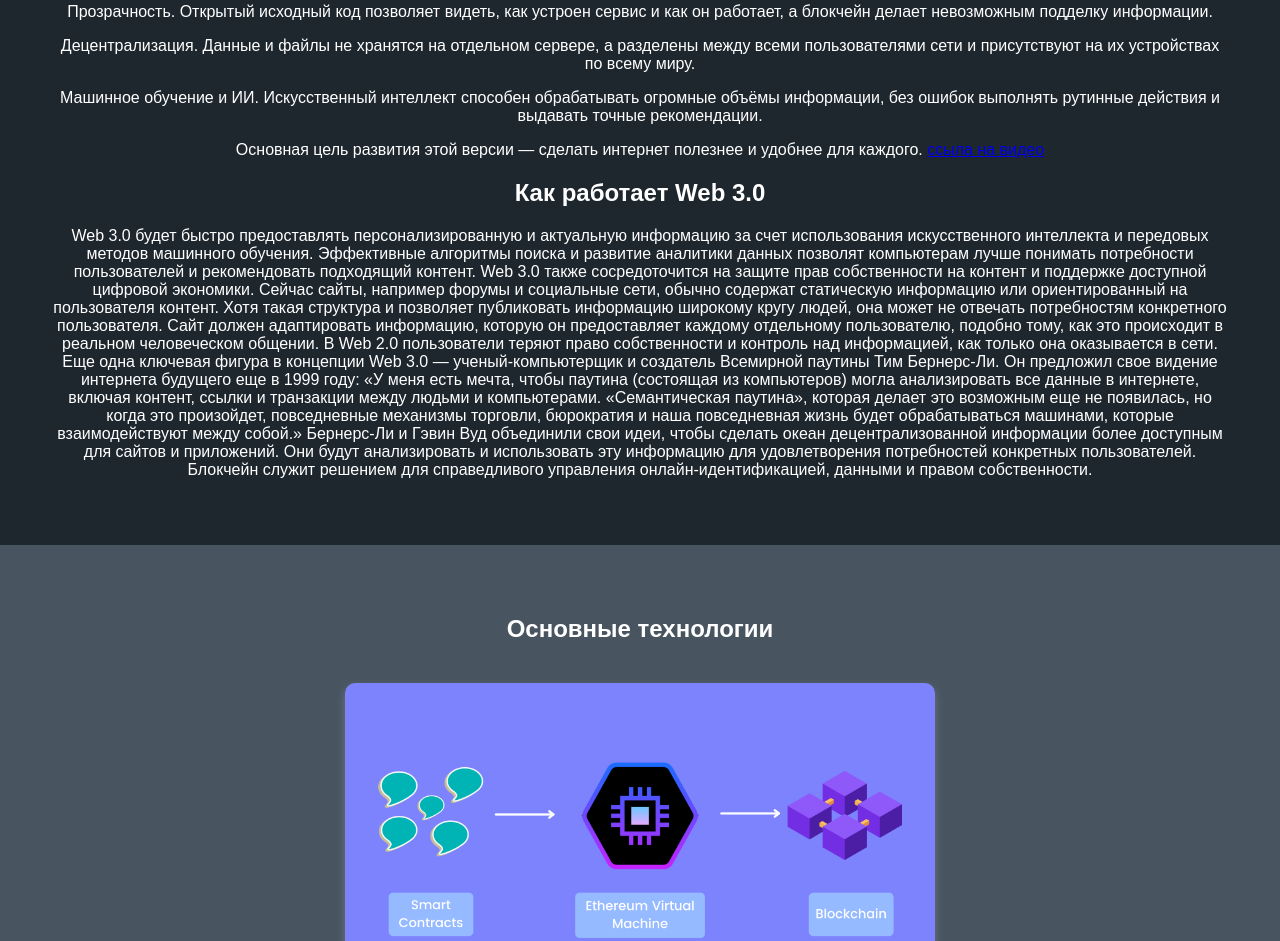
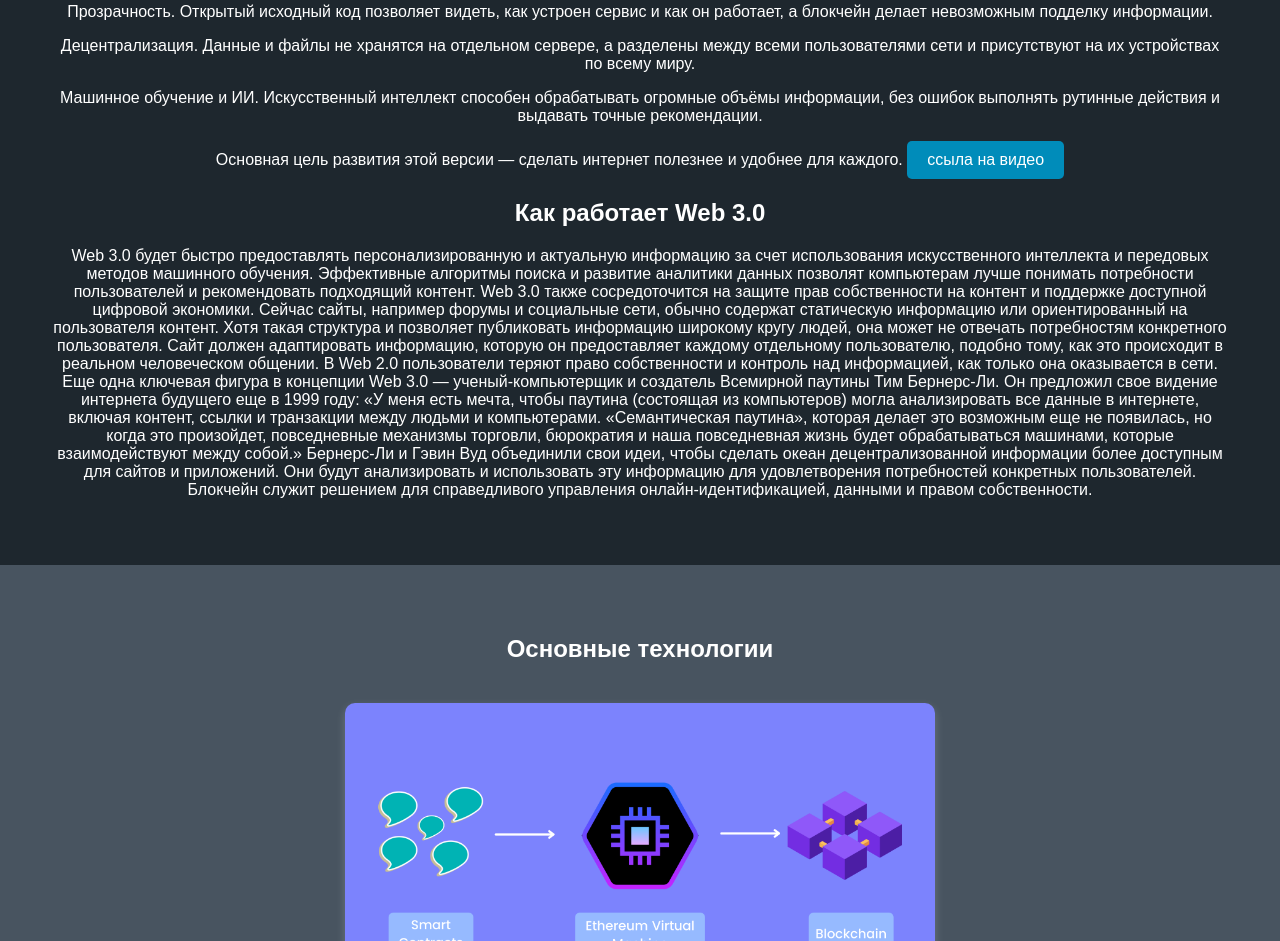
Before and after one commit to brenn21/web_3_0, a plain HTML site: page index.html in a window 1280 px wide. Shown: the part 1294-2235 px from the top of the page. Drawn offline with Linux system fonts and the light colour scheme.

Commit message:
Update style.css

```diff
--- a/style.css
+++ b/style.css
@@ -65,20 +65,20 @@ section {
     background: #808e9b;
 }
 
-/* Styliser la vidéo */
-video {
-  max-width: 100%;  /* La vidéo prendra toute la largeur disponible */
-  height: auto;  /* Laisser la hauteur s'adapter proportionnellement à la largeur */
-  border: 2px solid #333;  /* Ajouter une bordure autour de la vidéo */
-  border-radius: 10px;  /* Arrondir les coins de la vidéo */
-  box-shadow: 0 4px 10px rgba(0, 0, 0, 0.3);  /* Ajouter une ombre portée */
-  background-color: #000;  /* Fond noir si la vidéo n'est pas encore chargée */
+/* Styliser le lien pour qu'il ressemble à un bouton */
+.video-link {
+  display: inline-block;
+  padding: 10px 20px;
+  background-color: #008CBA;
+  color: white;
+  text-decoration: none;
+  font-size: 16px;
+  border-radius: 5px;
+  transition: background-color 0.3s ease;
 }
 
-/* Pour la vidéo au survol (hover) */
-video:hover {
-  transform: scale(1.05);  /* Agrandir légèrement la vidéo au survol */
-  transition: transform 0.3s ease;  /* Animation fluide */
+.video-link:hover {
+  background-color: #005f73;
 }
 
 /* Pied de page */
```
